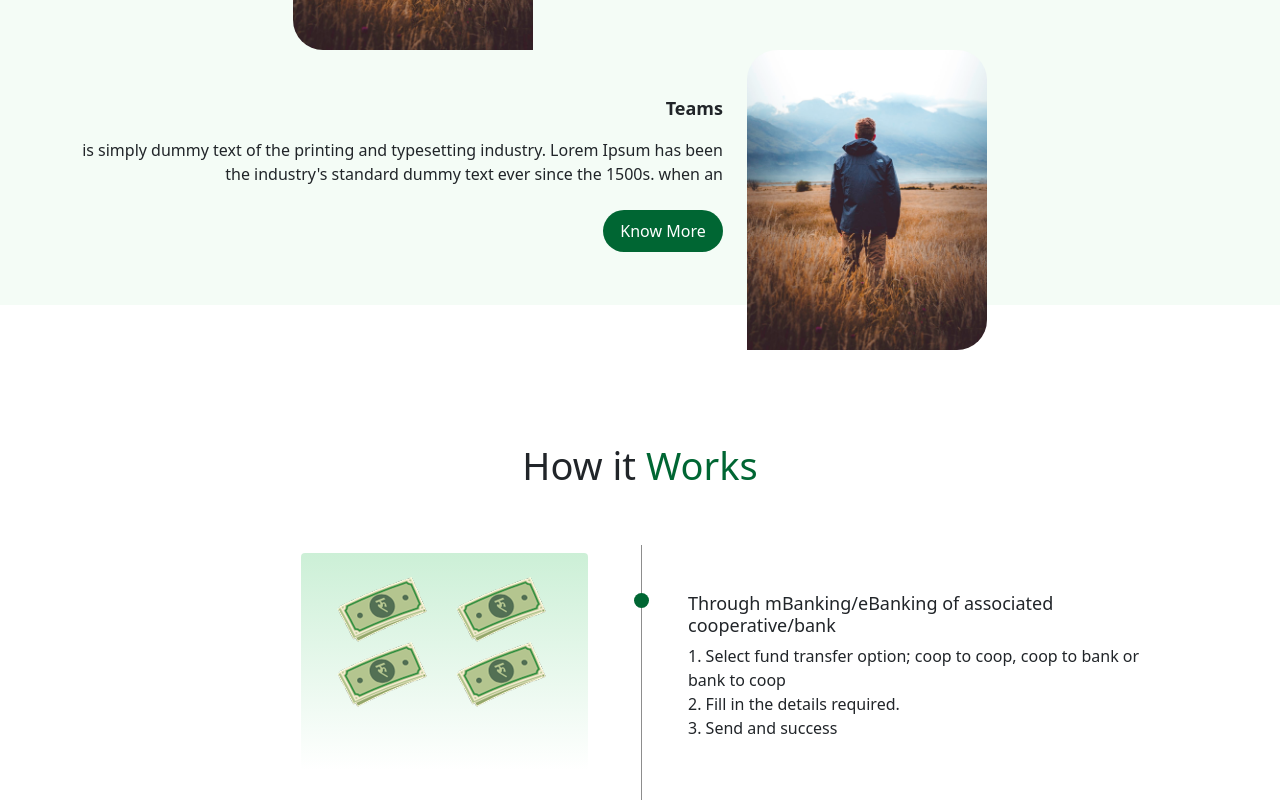
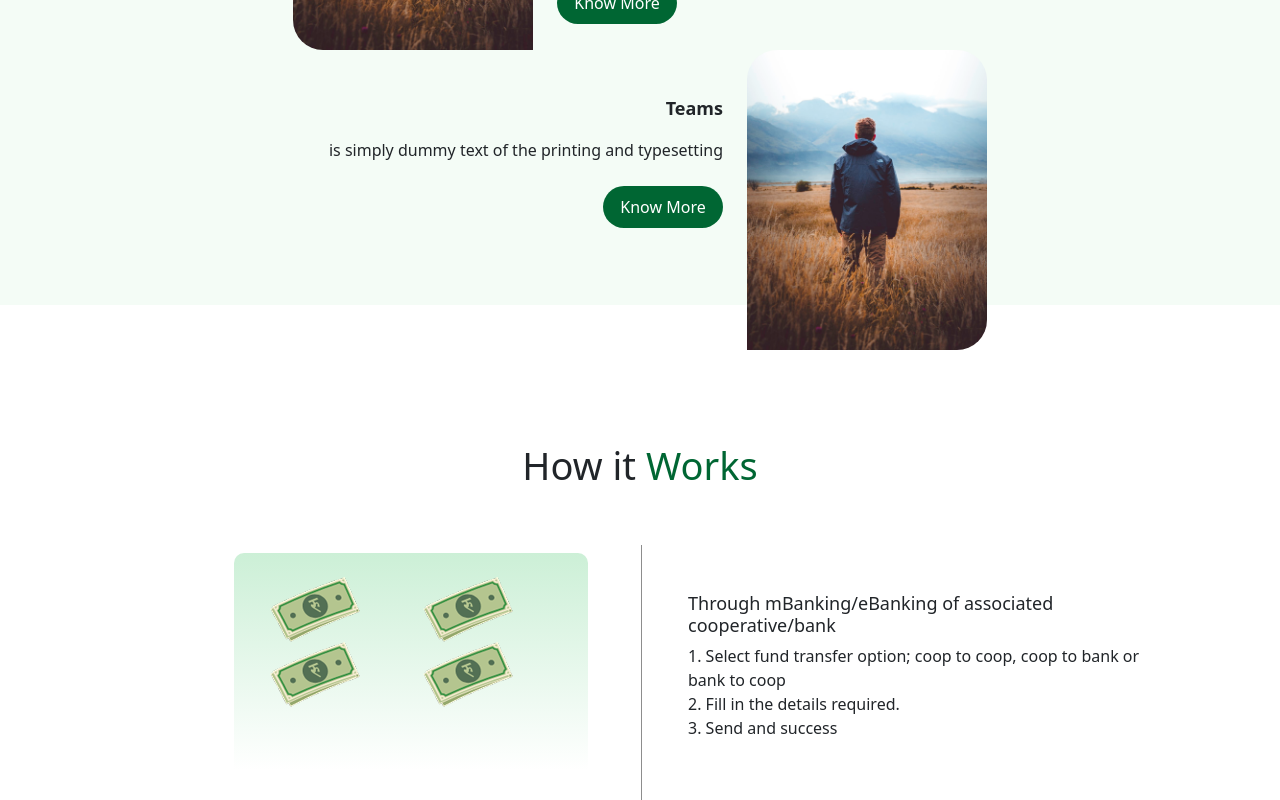
Before and after one commit to exdghub/Cooplink, a React (Create React App) app: page / in a window 1280 px wide. Shown: the part 1660-2460 px from the top of the page. Built offline with nearby package versions, Linux system fonts and the light colour scheme.

Commit message:
how it works design related

```diff
--- a/src/app/core/pages/landing/components/about/about.component.tsx
+++ b/src/app/core/pages/landing/components/about/about.component.tsx
@@ -21,7 +21,7 @@ export default function About() {
                 </div>
                 <div className={`col-6 col-md-7 py-5`}>
                   <p className={`fw-600 main-text`}>Management</p>
-                  <p className={` text-right`}>
+                  <p className={`w-75 text-right`}>
                     is simply dummy text of the printing and typesetting
                     industry. Lorem Ipsum has been the industry's standard dummy
                     text ever since the 1500s. when an
@@ -37,8 +37,7 @@ export default function About() {
                   <p className={`fw-600 main-text`}>Teams</p>
                   <p>
                     is simply dummy text of the printing and typesetting
-                    industry. Lorem Ipsum has been the industry's standard dummy
-                    text ever since the 1500s. when an
+
                   </p>
                   <div className={`d-flex justify-content-end`}>
                     <CoopButton
--- a/src/app/core/pages/landing/components/howItWorks/components/howItWorksContent.tsx
+++ b/src/app/core/pages/landing/components/howItWorks/components/howItWorksContent.tsx
@@ -5,7 +5,7 @@ export default function HowItWorksContent() {
   return (
     <>
       <div
-        className={`comp-gradient rounded-top p-4 row ${styles["works-wrapper"]}`}
+        className={`comp-gradient p-4 row ${styles["works-wrapper"]}`}
       >
         <div className={`col-6`}>
           <div
--- a/src/app/core/pages/landing/components/howItWorks/howItWorks.component.tsx
+++ b/src/app/core/pages/landing/components/howItWorks/howItWorks.component.tsx
@@ -10,7 +10,6 @@ export default function HowItWorks() {
         <HeaderTitle titleText={"How it"} colorText={" Works"} />
 
         <div className={`row py-5 ${styles["works-content"]} `}>
-
           <div className={`col-12 col-md-6 pt-2 px-5 order-1 order-md-1 `}>
             <div className="d-flex px-3 justify-content-md-end justify-content-center">
               <HowItWorksContent />
@@ -19,25 +18,28 @@ export default function HowItWorks() {
 
           <div className={`col-12 col-md-6 pt-5 px-5 order-2 order-md-2`}>
             <div className="pb-5  order-sm-last text-center text-md-start">
-              <h4 className="main-text">
+              <h3 className="main-text">
                 Through mBanking/eBanking of associated cooperative/bank
-              </h4>
+              </h3>
               <ol className="list-group list-group-numbered">
-                <li>Select fund transfer option; coop to coop, coop to bank or bank to coop</li>
+                <li>
+                  Select fund transfer option; coop to coop, coop to bank or
+                  bank to coop
+                </li>
                 <li>Fill in the details required.</li>
                 <li>Send and success</li>
               </ol>
-
             </div>
           </div>
 
           <div className={`col-12 col-md-6 pt-5 px-5 order-4 order-md-3`}>
             <div className="pb-5 text-center text-md-end">
-              <h4 className="main-text ">
-                Through cooplink web-portal
-              </h4>
+              <h3 className="main-text ">Through cooplink web-portal</h3>
               <ol className="list-group list-group-numbered">
-                <li>Select fund transfer option; coop to coop, coop to bank or bank to coop</li>
+                <li>
+                  Select fund transfer option; coop to coop, coop to bank or
+                  bank to coop
+                </li>
                 <li>Fill in the details required.</li>
                 <li>Send and success</li>
               </ol>
--- a/src/app/core/pages/landing/components/howItWorks/howItWorks.module.scss
+++ b/src/app/core/pages/landing/components/howItWorks/howItWorks.module.scss
@@ -1,9 +1,10 @@
 @import "styles/abstracts/variables";
 
 .works-wrapper {
-  width: 65%;
+  width: 80%;
   height: 250px;
   opacity: 1;
+  border-radius: 10px 10px 0 0;
 }
 
 // .works-img {
```
Also changed, not shown: src/App.tsx (+5 -8 lines).
